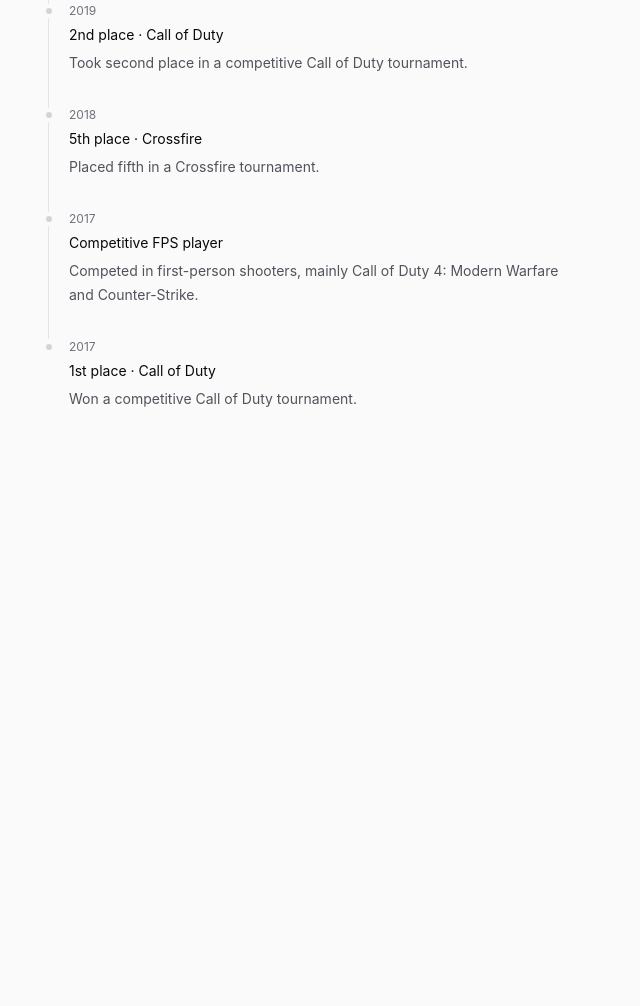
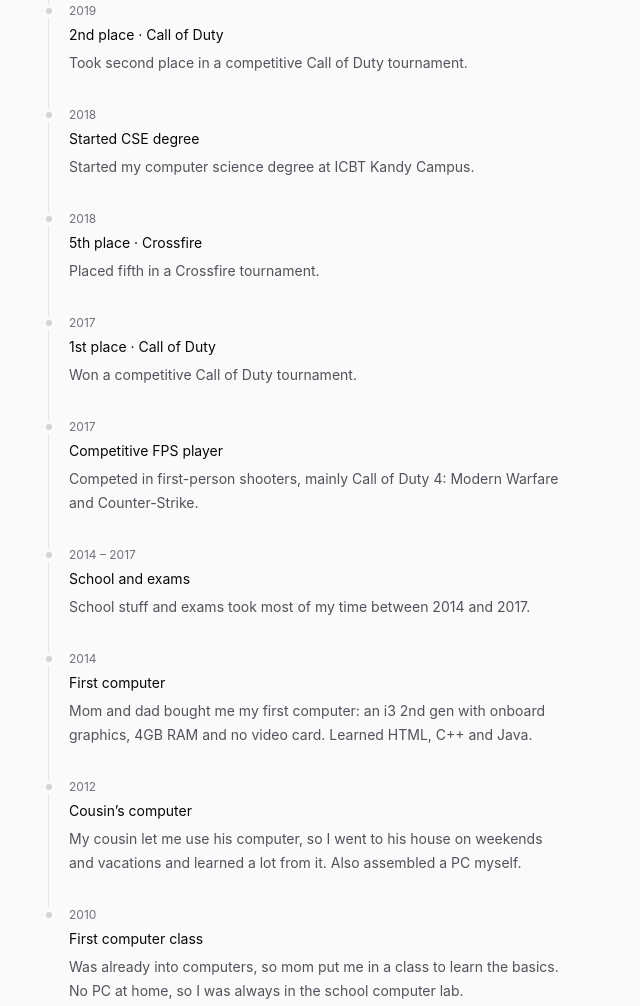
Before and after one commit to heyleydotdev/heyleydotdev.github.io, an Astro site: page / in a window 1280 px wide. Shown: the part 2685-3691 px from the top of the page, without its empty margins (0-640 px from the left). Before the commit the page ends 3192 px from the top, so only its background shows below. Built offline with nearby package versions, Linux system fonts and the light colour scheme; Astro itself is replaced by a stand-in of ours.

Commit message:
feat(timeline): add early years and degree

```diff
--- a/src/pages/index.astro
+++ b/src/pages/index.astro
@@ -137,8 +137,20 @@ const timeline: TimelineItem[] = [
 	{
 		when: "2018",
 		datetime: "2018",
+		title: "Started CSE degree",
+		body: "Started my computer science degree at ICBT Kandy Campus.",
+	},
+	{
+		when: "2018",
+		datetime: "2018",
 		title: "5th place · Crossfire",
 		body: "Placed fifth in a Crossfire tournament.",
+	},
+	{
+		when: "2017",
+		datetime: "2017",
+		title: "1st place · Call of Duty",
+		body: "Won a competitive Call of Duty tournament.",
 	},
 	{
 		when: "2017",
@@ -147,10 +159,27 @@ const timeline: TimelineItem[] = [
 		body: "Competed in first-person shooters, mainly Call of Duty 4: Modern Warfare and Counter-Strike.",
 	},
 	{
-		when: "2017",
-		datetime: "2017",
-		title: "1st place · Call of Duty",
-		body: "Won a competitive Call of Duty tournament.",
+		when: "2014 – 2017",
+		title: "School and exams",
+		body: "School stuff and exams took most of my time between 2014 and 2017.",
+	},
+	{
+		when: "2014",
+		datetime: "2014",
+		title: "First computer",
+		body: "Mom and dad bought me my first computer: an i3 2nd gen with onboard graphics, 4GB RAM and no video card. Learned HTML, C++ and Java.",
+	},
+	{
+		when: "2012",
+		datetime: "2012",
+		title: "Cousin’s computer",
+		body: "My cousin let me use his computer, so I went to his house on weekends and vacations and learned a lot from it. Also assembled a PC myself.",
+	},
+	{
+		when: "2010",
+		datetime: "2010",
+		title: "First computer class",
+		body: "Was already into computers, so mom put me in a class to learn the basics. No PC at home, so I was always in the school computer lab.",
 	},
 ];
 ---
```
